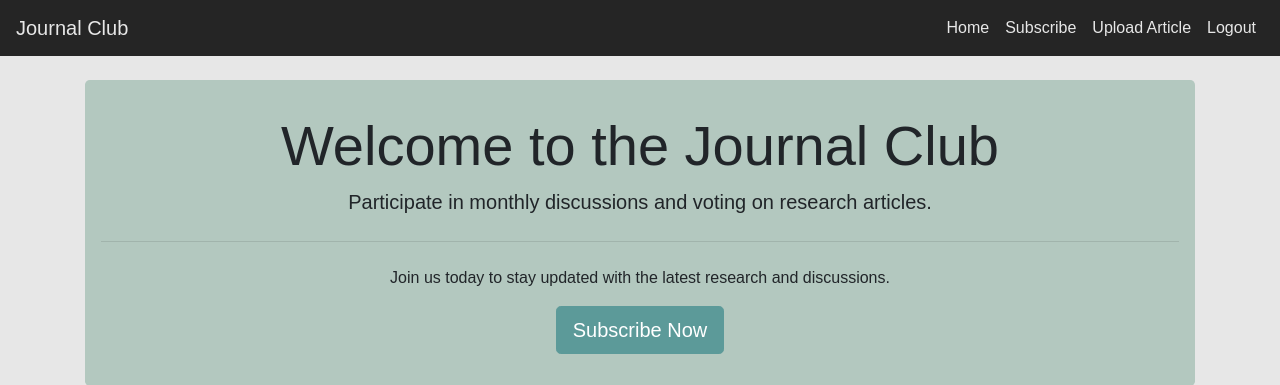
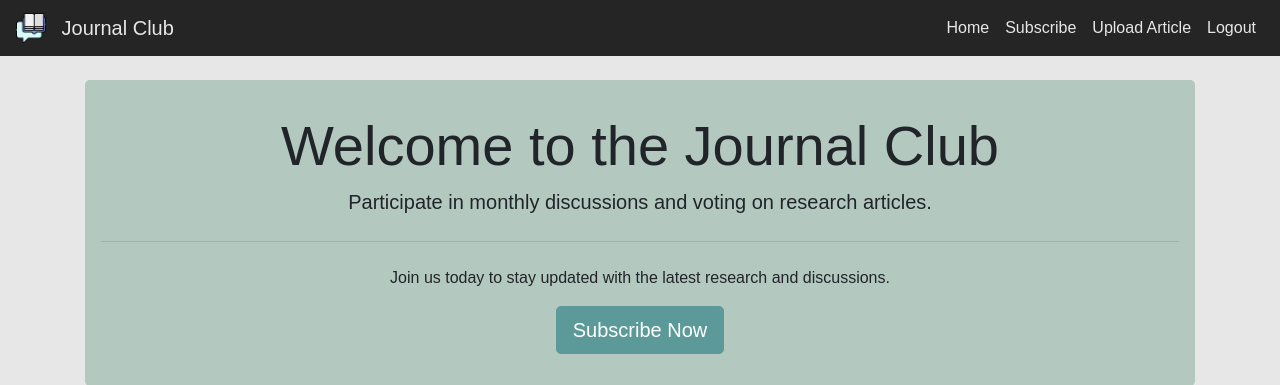
Before and after one commit to mariesantillo/journal-club, a Flask app: page / in a window 1280 px wide. Shown: the top 385 px of the page. Run offline with Flask 3, Linux system fonts and the light colour scheme; the visitor is signed in with stand-in values (Sample User, id 1); some libraries are stand-ins or nearby versions.

Commit message:
Added logo to navigation bar

```diff
--- a/static/style.css
+++ b/static/style.css
@@ -46,3 +46,6 @@ body {
     color: #252525;
     border-color: #E7E7E7;
 }
+.navbar-brand img {
+    margin-right: 10px;
+}
--- a/templates/base.html
+++ b/templates/base.html
@@ -11,7 +11,10 @@
 </head>
 <body>
     <nav class="navbar navbar-expand-lg navbar-dark bg-dark">
-        <a class="navbar-brand" href="{{ url_for('home') }}">Journal Club</a>
+        <a class="navbar-brand" href="{{ url_for('home') }}">
+            <img src="{{ url_for('static', filename='logo.png') }}" width="30" height="30" class="d-inline-block align-top" alt="Logo">
+            Journal Club
+        </a>
         <button class="navbar-toggler" type="button" data-toggle="collapse" data-target="#navbarNav" aria-controls="navbarNav" aria-expanded="false" aria-label="Toggle navigation">
             <span class="navbar-toggler-icon"></span>
         </button>
```
Also changed, not shown: static/logo.png (added).
